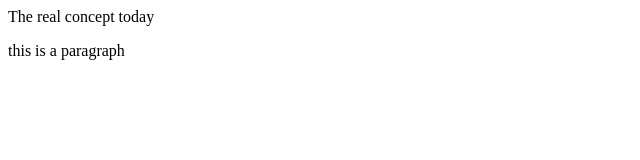
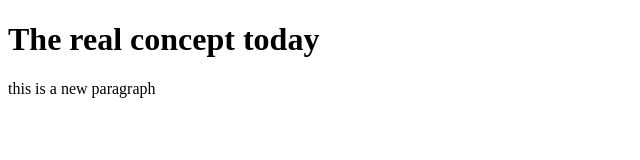
Before and after one commit to David-gbenga/Git_testing, a plain HTML site: page test 2.html in a window 1280 px wide. Shown: the whole page, without its empty margins (0-640 px from the left). Drawn offline with Linux system fonts and the light colour scheme.

Commit message:
first commit

```diff
--- a/templates/test.html
+++ b/test 2.html
@@ -5,11 +5,11 @@
     </head>
     <body>
 
-<h>
+<h1>
     The real concept today
 
-</h>
-<p> this is a paragraph</p>
+</h1>
+<p> this is a new paragraph</p>
 
     </body>
 </html>
```
